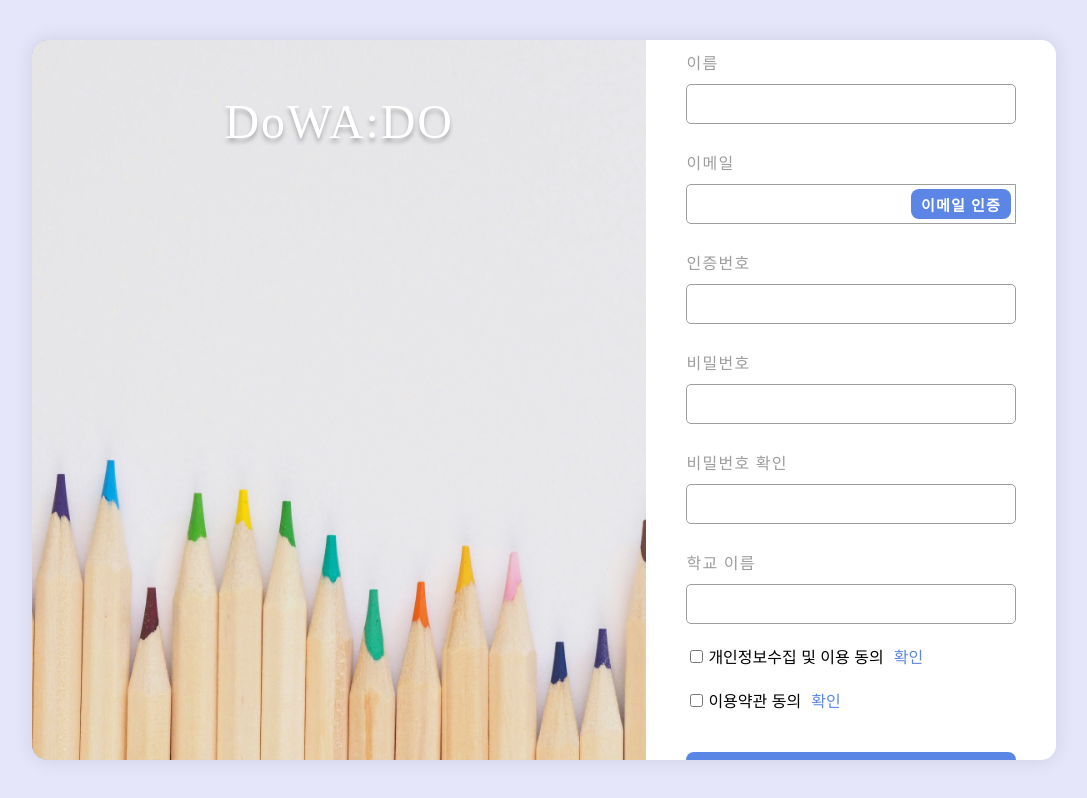
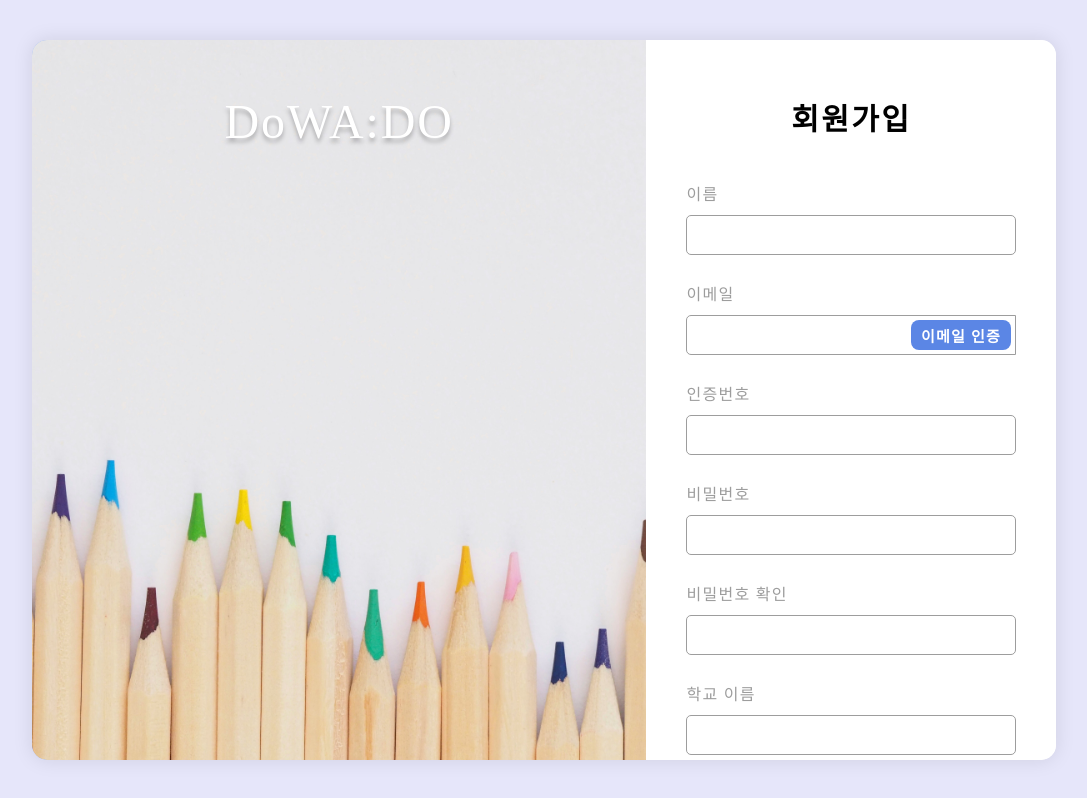
Before and after one commit to DoWA-DO/DoWADO-Web-Client, a React (Create React App) app: page /signup in a window 1280 px wide. Shown: the whole page, without its empty margins (96-1183 px from the left). Built offline with nearby package versions, Linux system fonts and the light colour scheme.

Commit message:
로그인 페이지 css 수정

```diff
--- a/src/ui/Login.css
+++ b/src/ui/Login.css
@@ -14,6 +14,7 @@
   width: 80vw; /* 고정된 너비 */
   min-width: 300px; /* 모바일 화면을 위해 최소 너비 조정 */
   height: 90vh; /* 고정된 높이 */
+  min-height: 600px;
   display: flex;
   flex-direction: column; /* 모바일 화면에서 수직 배열 */
   background: #ffffff;
@@ -25,7 +26,7 @@
 /* 내부 컨테이너 */
 .lg-logo {
   width: 100%;
-  height: 40%; /* 모바일 화면에서 높이 조정 */
+  height: 30%; /* 모바일 화면에서 높이 조정 */
   background: rgba(91, 134, 229, 0.51);
   display: flex;
   justify-content: center;
@@ -61,13 +62,12 @@
 /* 오른쪽 패널 */
 .lg-form {
   width: 100%;
-  height: 60%; /* 모바일 화면에서 높이 조정 */
+  height: 70%; /* 모바일 화면에서 높이 조정 */
   background: #ffffff;
   border-radius: 0 0 15px 15px; /* 모바일 화면에서 모서리 반경 조정 */
   padding: 20px; /* 모바일 화면에서 패딩 조정 */
   display: flex;
   flex-direction: column;
-  /* justify-content: center; */
   box-sizing: border-box;
   overflow: auto;
 }
@@ -225,8 +225,7 @@
 .info-check {
   display: flex;
   justify-content: flex-start;
-  align-items: center; /* 추가: 아이템들이 세로로 정렬되도록 */
-  gap: 10px; /* 라벨 사이 간격 조절 */
+  gap: 20px; /* 라벨 사이 간격 조절 */
   margin-bottom: 20px;
   margin-top: 20px; /* 위쪽 여백 추가 */
 }
@@ -239,18 +238,12 @@
   color: #000000; /* 폰트 색상 */
 }
 
-.info-check input[type="checkbox"] {
+.info-check input[type="radio"] {
   margin-right: 5px;
 }
 
 .info-check a {
-  margin-left: 20px; /* 라벨과 링크 사이 간격 조정 */
-  color: #5b86e5;
   text-decoration: none; /* 링크 아래의 밑줄 제거 */
-}
-
-.info-check a:hover {
-  text-decoration: underline; /* 링크에 호버 시 밑줄 표시 */
 }
 
 .info-check-modal {
@@ -294,12 +287,21 @@
     height: 100%;
     border-radius: 0 15px 15px 0; /* 태블릿 이상의 화면에서 모서리 반경 조정 */
     padding: 40px; /* 태블릿 이상의 화면에서 패딩 조정 */
-    justify-content: center;
+    display: flex;
+    flex-direction: column;
+    align-items: center; /* 컨텐츠를 수평 가운데 정렬 */
+    overflow: auto; /* 내용이 넘칠 경우 스크롤바 표시 */
   }
 
   .lg-form h2 {
     font-size: 30px; /* 태블릿 이상의 화면에서 폰트 크기 조정 */
     margin-bottom: 40px; /* 태블릿 이상의 화면에서 마진 조정 */
+    align-self: center; /* h2를 수평 가운데 정렬 */
+  }
+
+  .lg-form > *:not(h2) {
+    flex-grow: 1; /* h2 외의 내부 요소가 전체 높이를 차지하도록 */
+    width: 100%; /* 내부 요소의 너비를 100%로 설정 */
   }
 }
 
@@ -318,14 +320,24 @@
     width: 60%;
     height: 100%;
     padding: 30px; /* 예시로 패딩을 조정합니다 */
+    display: flex;
+    flex-direction: column;
+    align-items: center; /* 컨텐츠를 수평 가운데 정렬 */
+    overflow: auto; /* 내용이 넘칠 경우 스크롤바 표시 */
   }
 
   .lg-form h2 {
     font-size: 30px; /* 예시로 폰트 크기를 조정합니다 */
     margin-bottom: 30px; /* 예시로 마진을 조정합니다 */
+    align-self: center; /* h2를 수평 가운데 정렬 */
   }
 
   .lg-logo::before {
     border-radius: 15px 0 0 15px; /* 예시로 모서리 반경을 조정합니다 */
   }
+
+  .lg-form > *:not(h2) {
+    flex-grow: 1; /* h2 외의 내부 요소가 전체 높이를 차지하도록 */
+    width: 100%; /* 내부 요소의 너비를 100%로 설정 */
+  }
 }
```
Also changed, not shown: src/pages/DashboadStudentPage.jsx (deleted, +0 -59 lines).
